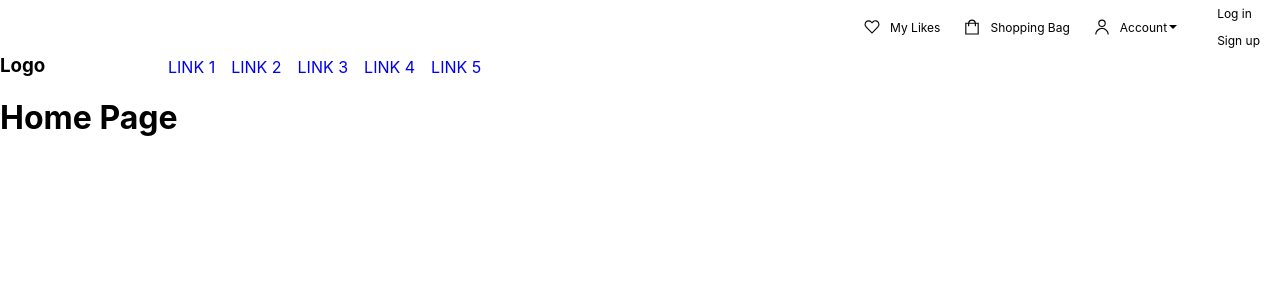
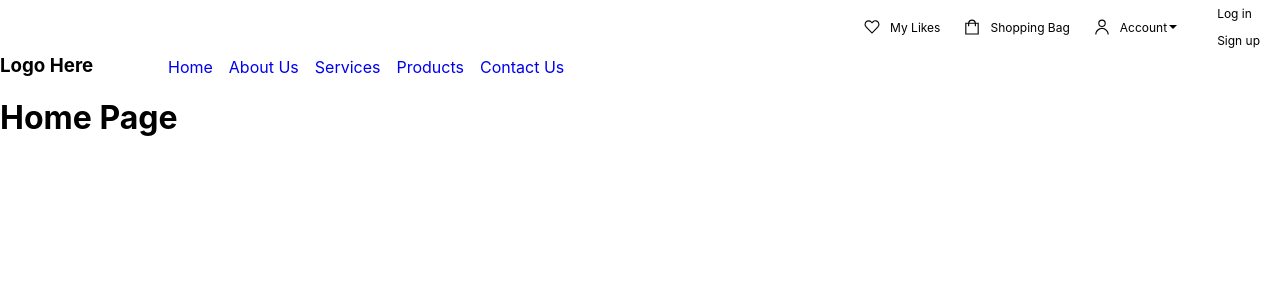
Before and after one commit to florianipate/online-shop-v4, a React (Create React App) app: page / in a window 1280 px wide. Shown: the top 300 px of the page. Built offline with nearby package versions, Linux system fonts and the light colour scheme.

Commit message:
update Nav Bar

```diff
--- a/src/components/logo/logo.component.jsx
+++ b/src/components/logo/logo.component.jsx
@@ -3,7 +3,7 @@ import { LogoWrapper } from "./logo.style";
 const Logo = () =>{
     return (
         <LogoWrapper to = '/'>
-            <h3>Logo</h3>
+            <h3>Logo Here</h3>
         </LogoWrapper>
 
     )
--- /dev/null
+++ b/src/components/topNavBar/menuItems.component.jsx
@@ -0,0 +1,27 @@
+export const MenuItems = [
+    {
+        tille: 'Home',
+        url: '/',
+        cName: 'nav-link'
+    },
+    {
+        tille: 'About Us',
+        url: '/',
+        cName: 'nav-link'
+    },
+    {
+        tille: 'Services',
+        url: '/',
+        cName: 'nav-link'
+    },
+    {
+        tille: 'Products',
+        url: '/',
+        cName: 'nav-link'
+    },
+    {
+        tille: 'Contact Us',
+        url: '/',
+        cName: 'nav-link'
+    }
+];
--- a/src/components/topNavBar/topNavBar.component.jsx
+++ b/src/components/topNavBar/topNavBar.component.jsx
@@ -1,26 +1,16 @@
 import { NavLinksContainer, NavLink, TopNavWrapper } from './topNavBar.style';
-
+import { MenuItems } from './menuItems.component';
 import Logo from '../logo/logo.component';
 const TopNavContainer = () => {
     return (
         <TopNavWrapper >
             <Logo />
             <NavLinksContainer>
-                <NavLink to = '/newin'>
-                    LINK 1
-                </NavLink>
-                <NavLink to = '/link2'>
-                    LINK 2
-                </NavLink>
-                <NavLink to = '/link3'>
-                    LINK 3
-                </NavLink>
-                <NavLink to = '/link4'>
-                    LINK 4
-                </NavLink>
-                <NavLink to = '/link5'>
-                    LINK 5
-                </NavLink>
+                {MenuItems.map((item, index) => {
+                    return (
+                        <NavLink key={index} to={item.url}>{item.tille}</NavLink>
+                    )
+                })}
             </NavLinksContainer>
         </TopNavWrapper>
 
```
